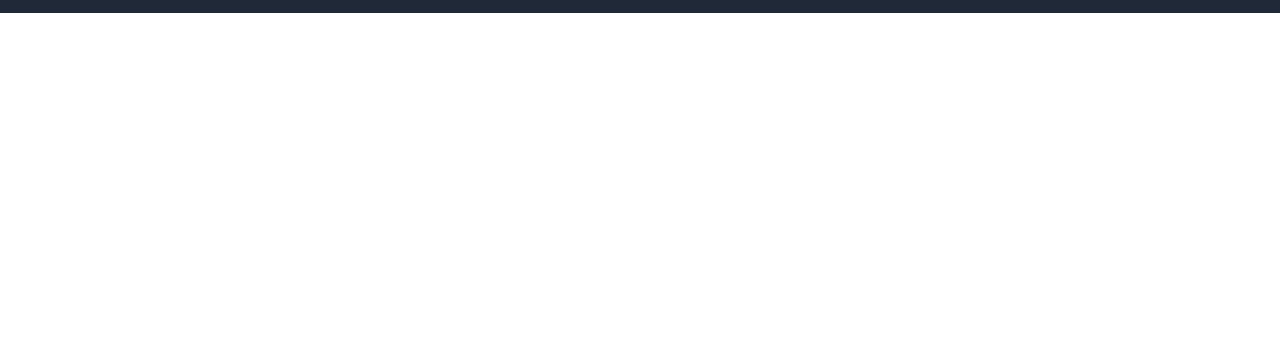
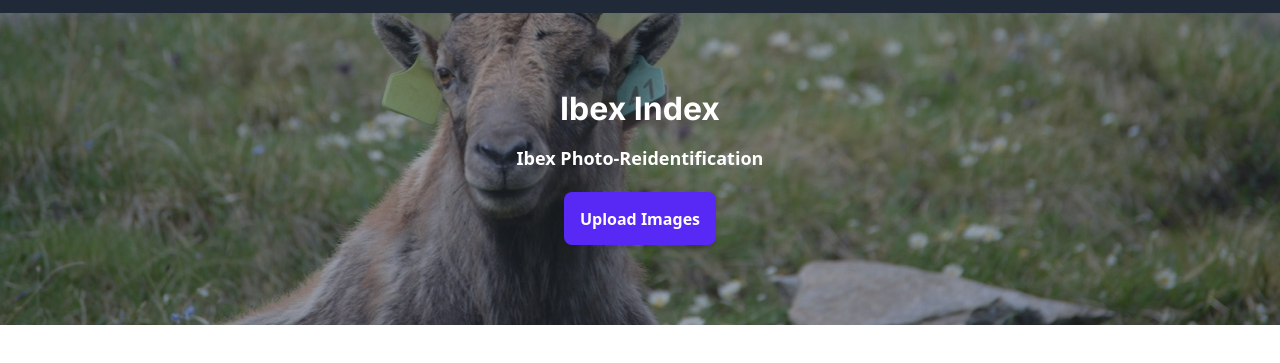
Before and after one commit to laubohlen/learn_htmx, a website: page html/index.html in a window 1280 px wide. Shown: the part 67-430 px from the top of the page. Drawn offline with nearby package versions, Linux system fonts and the light colour scheme.

Commit message:
images for website

```diff
--- a/html/index.html
+++ b/html/index.html
@@ -4,8 +4,54 @@
         <meta charset="UTF-8" />
         <meta name="viewport" content="width=device-width, initial-scale=1.0" />
         <script src="https://cdn.tailwindcss.com"></script>
+        <link rel="preconnect" href="https://fonts.googleapis.com" />
+        <link rel="preconnect" href="https://fonts.gstatic.com" crossorigin />
+        <link
+            href="https://fonts.googleapis.com/css2?family=Inter:wght@100..900&display=swap"
+            rel="stylesheet"
+        />
         <title>Wibex</title>
+        <link
+            rel="shortcut icon"
+            type="image/png"
+            href="https://img.icons8.com/emoji/48/goat-emoji.png"
+        />
         <style type="text/tailwindcss">
+            :root {
+                --primary: rgb(88, 40, 244);
+                --primary-hover: rgb(69, 29, 200);
+            }
+            h1 {
+                font-size: 2rem;
+                line-height: 1;
+                font-weight: bold;
+                margin-bottom: 1.2rem;
+                font-family: "Inter";
+            }
+            .button {
+                display: inline-flex;
+                flex-wrap: wrap;
+                align-items: center;
+                justify-content: center;
+                flex-shrink: 0;
+                text-align: center;
+                border-radius: 0.5rem;
+                cursor: pointer;
+                padding: 0 1rem;
+                min-height: 3.3rem;
+                font-weight: 600;
+                box-shadow: 0 4px 3px rgba(0, 0, 0, 0.1);
+                transition-property: transform;
+                transition-duration: 0.2s;
+                color: white;
+                background-color: var(--primary);
+            }
+            .button:hover {
+                background-color: var(--primary-hover);
+            }
+            .button:active {
+                transform: scale(0.95);
+            }
             .navitems > li > a {
                 @apply flex h-12 items-center gap-2 rounded-md p-4 hover:bg-gray-700;
             }
@@ -41,5 +87,19 @@
                 </ul>
             </nav>
         </header>
+        <hero
+            class="grid bg-gray-700 bg-[url('../media/fumin_V15L_21_06_29_095835.jpeg')] bg-cover bg-bottom text-center text-white"
+        >
+            <div
+                class="col-start-1 row-start-1 h-full w-full bg-gray-800 bg-opacity-40"
+            ></div>
+            <div class="col-start-1 row-start-1 px-10 py-20">
+                <h1>Ibex Index</h1>
+                <p class="mb-5 text-lg font-bold">
+                    Ibex Photo-Reidentification
+                </p>
+                <a class="button" href="">Upload Images</a>
+            </div>
+        </hero>
     </body>
 </html>
```
Also changed, not shown: media/fumin_V15L_21_06_29_095835.jpeg (added), media/fumin_V15L_21_06_29_095909.jpeg (added), 2 other files.
